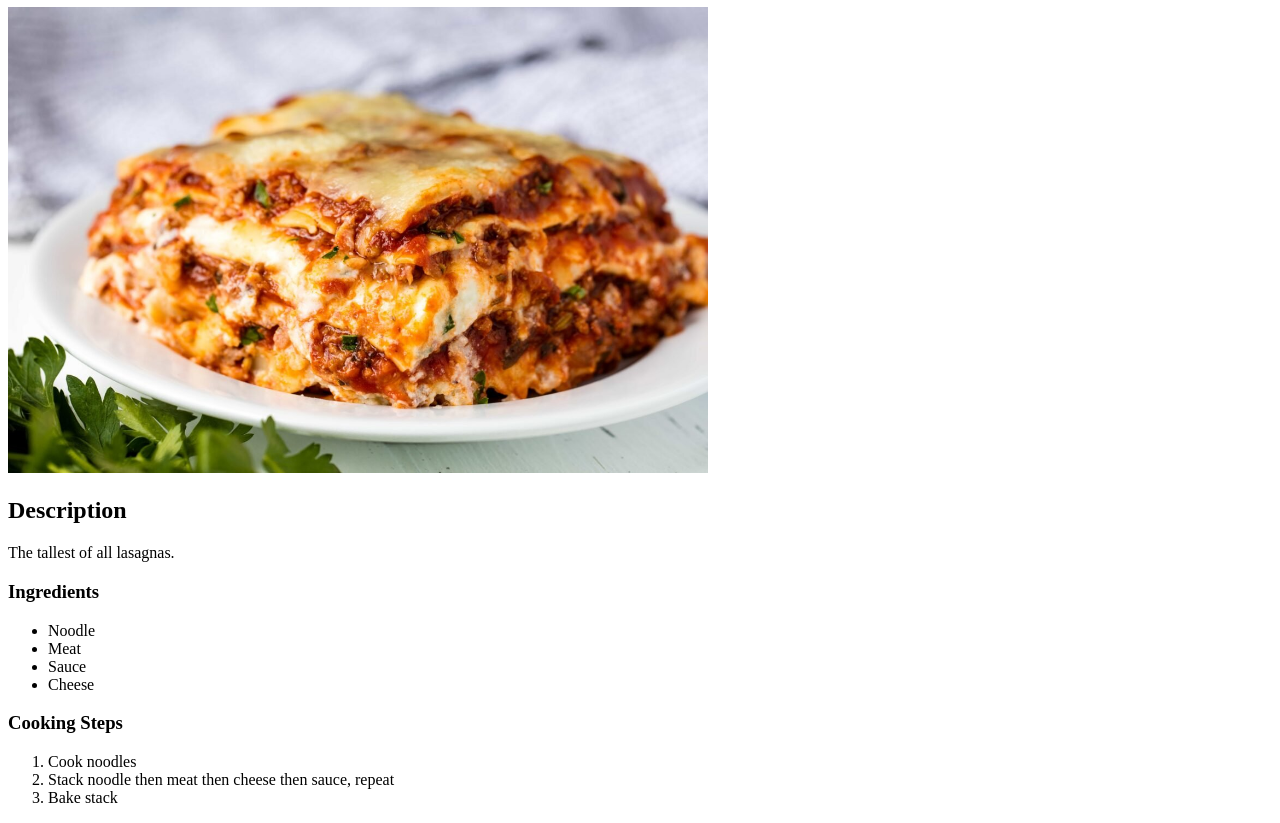
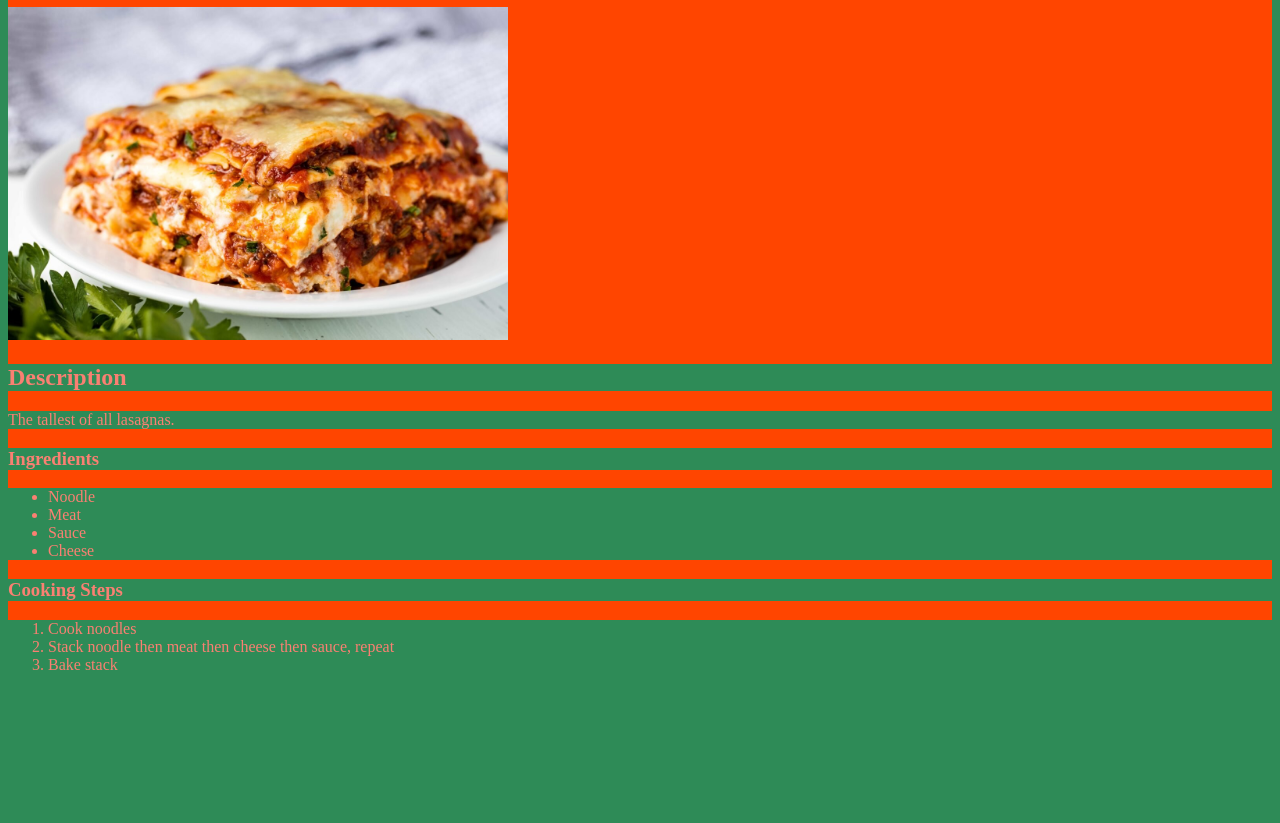
Before and after one commit to lunchboxer1/odin-recipes, a plain HTML site: page recipes/lasagna.html in a window 1280 px wide. Shown: the part 73-896 px from the top of the page. After the commit the page ends 800 px from the top, so only its background shows below. Drawn offline with Linux system fonts and the light colour scheme.

Commit message:
Added css and some ugly stylings to project

```diff
--- a/recipes/lasagna.html
+++ b/recipes/lasagna.html
@@ -3,9 +3,10 @@
     <head>
         <meta charset="UTF-8">
         <title>Lasagna</title>
+        <link rel="stylesheet" href="../style.css">
     </head>
 
-    <body>
+    <body class="recipe">
         <h1>Lasagna</h1>
         <img src="../img/lasagna.jpg" alt="The stacked high lasagna!" width=700>
         <h2>Description</h2>
--- /dev/null
+++ b/style.css
@@ -0,0 +1,15 @@
+* {
+    color: salmon;
+    background-color: seagreen;
+    font-family: 'Times New Roman', Times, serif;
+}
+
+img {
+    width: 500px;
+    height: auto;
+}
+
+.recipe {
+    color: steelblue;
+    background-color: orangered;
+}
```
Also changed, not shown: index.html (+1 -0 lines), recipes/surfandturf.html (+2 -1 lines), recipes/wonderburger.html (+2 -1 lines).
